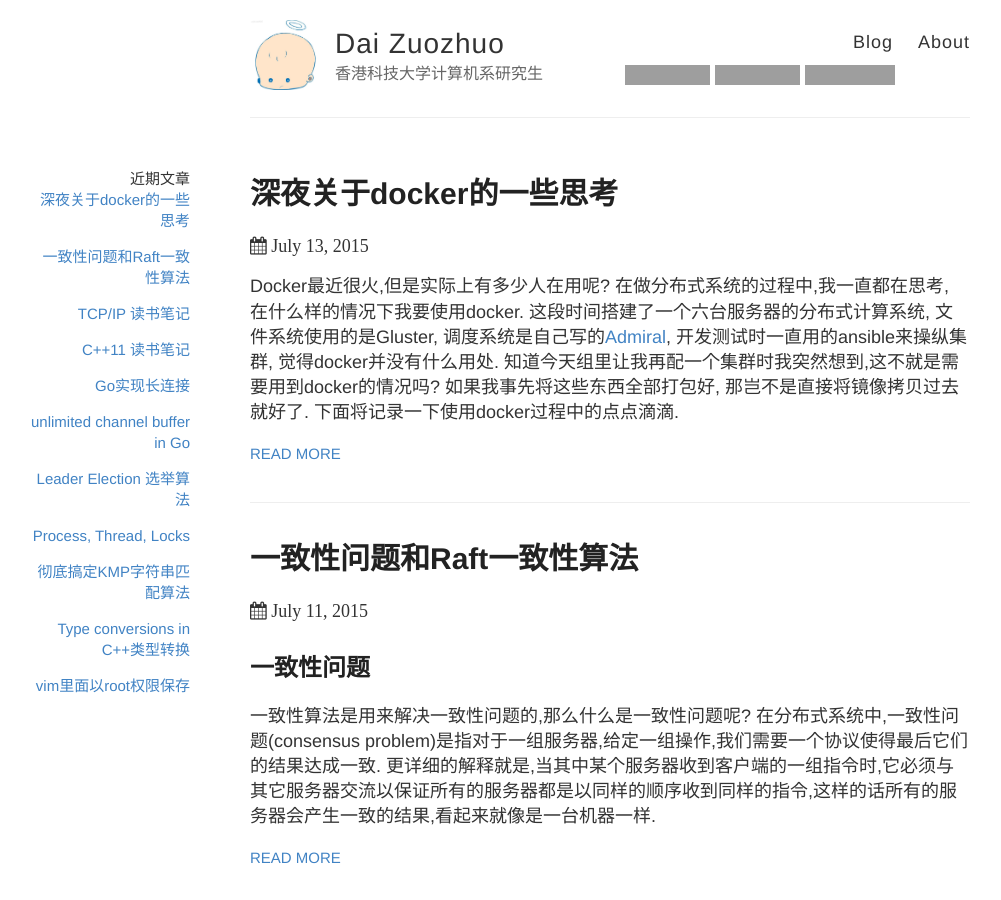
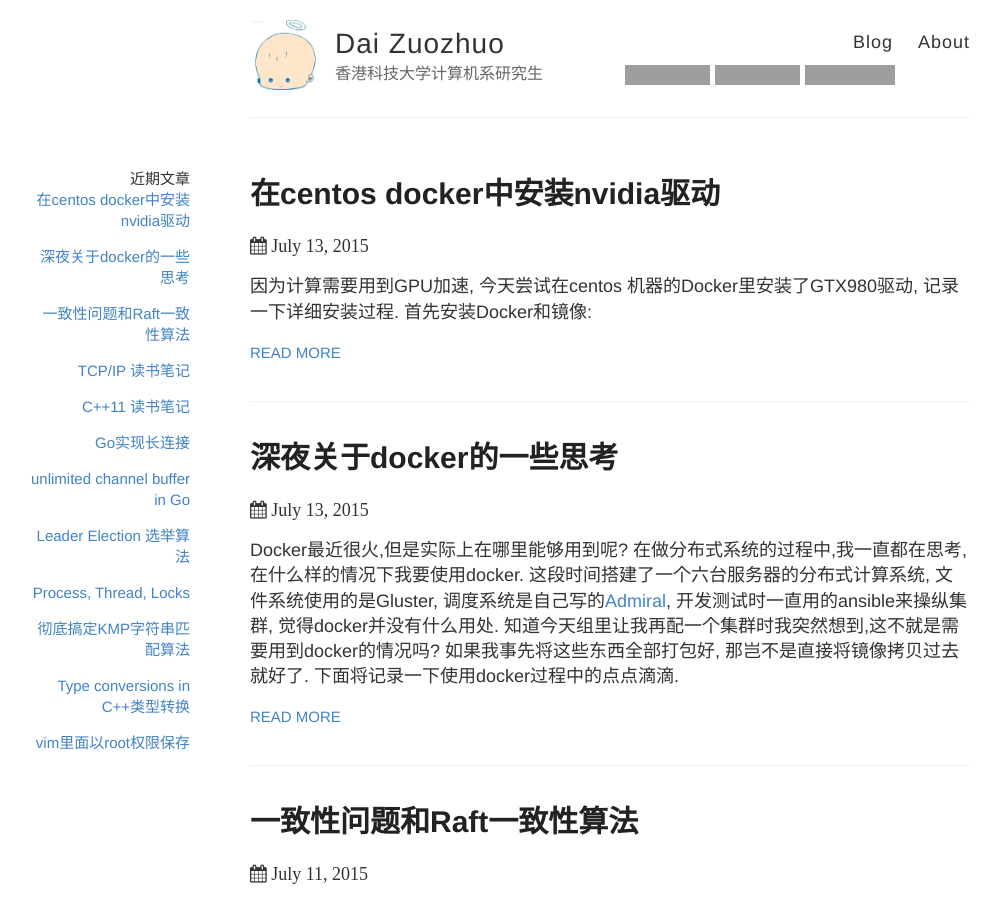
Before and after one commit to 2892931976/daizuozhuo.github.io, a Jekyll site: the page built from index.html, in a window 1280 px wide and 900 px high. Shown: the whole window, without its empty margins (30-1031 px from the left). Built offline with Jekyll 4.4.1, drawn with Linux system fonts in a browser that asks for light colours; Markdown is read by kramdown in place of the engine named in the settings; grey boxes are pictures that could not be loaded.

Commit message:
docer centos nvidia

````diff
--- a/_posts/2015-7-13-about-docker.md
+++ b/_posts/2015-7-13-about-docker.md
@@ -2,7 +2,7 @@
 layout: post
 title: 深夜关于docker的一些思考
 ---
-Docker最近很火,但是实际上有多少人在用呢? 在做分布式系统的过程中,我一直都在思考, 在什么样的情况下我要使用docker. 这段时间搭建了一个六台服务器的分布式计算系统, 文件系统使用的是Gluster, 调度系统是自己写的[Admiral](https://github.com/daizuozhuo/admiral), 开发测试时一直用的ansible来操纵集群, 觉得docker并没有什么用处. 知道今天组里让我再配一个集群时我突然想到,这不就是需要用到docker的情况吗? 如果我事先将这些东西全部打包好, 那岂不是直接将镜像拷贝过去就好了. 下面将记录一下使用docker过程中的点点滴滴.
+Docker最近很火,但是实际上在哪里能够用到呢? 在做分布式系统的过程中,我一直都在思考, 在什么样的情况下我要使用docker. 这段时间搭建了一个六台服务器的分布式计算系统, 文件系统使用的是Gluster, 调度系统是自己写的[Admiral](https://github.com/daizuozhuo/admiral), 开发测试时一直用的ansible来操纵集群, 觉得docker并没有什么用处. 知道今天组里让我再配一个集群时我突然想到,这不就是需要用到docker的情况吗? 如果我事先将这些东西全部打包好, 那岂不是直接将镜像拷贝过去就好了. 下面将记录一下使用docker过程中的点点滴滴.
 
 ##为什么要使用docker?
 需要用到虚拟机的地方就可以使用docker, docker的优势就是比虚拟机快.
--- /dev/null
+++ b/_posts/2015-7-13-docker-centos-nvidia.md
@@ -0,0 +1,32 @@
+---
+layout: post
+title: 在centos docker中安装nvidia驱动
+---
+因为计算需要用到GPU加速, 今天尝试在centos 机器的Docker里安装了GTX980驱动, 记录一下详细安装过程. 首先安装Docker和镜像:
+
+```
+sudo yum install docker
+sudo systemctl start docker
+sudo docker pull centos
+```
+然后去[nvidia官方网站](http://www.nvidia.com/download/driverResults.aspx/86390/en-us)下载合适的linux驱动放在当前文件夹内.
+在默认情况下Docker是不能访问任何device的, 为了能在Docker里访问显卡,必须加上--privileged=true的选项:
+
+```
+sudo docker run --privileged=true -i -t -v $PWD:/data centos /bin/bash
+```
+`-v`将当前文件夹mount到容器内部的/data目录里这样就可以安装nvidia驱动:
+
+```
+yum install gcc gcc-c++ kmod mesa-libGL-devel mesa-libGLU-devel libGLEW glew-devel freeglut-devel
+sh NVIDIA-Linux-x86_64-346.47.run -a -N --ui=none --no-kernel-module
+```
+这样就安装好了,可以退出来保存一下, `sudo docker ps`得到container ID, 然后`sudo docker commit $containerID daizuozhuo/nvidia`.
+
+为了能够在容器里面打开显示器,我们还需要在启动时指定DISPLAY:
+
+```
+sudo docker run --privileged=true -ti -v $PWD:/data -e DISPLAY=:0 -v /tmp/.X11-unix:/tmp/.X11-unix daizuozhuo/nvidia /bin/bash
+```
+
+这样就可以在Docker里跑用到GPU的程序了.
````
